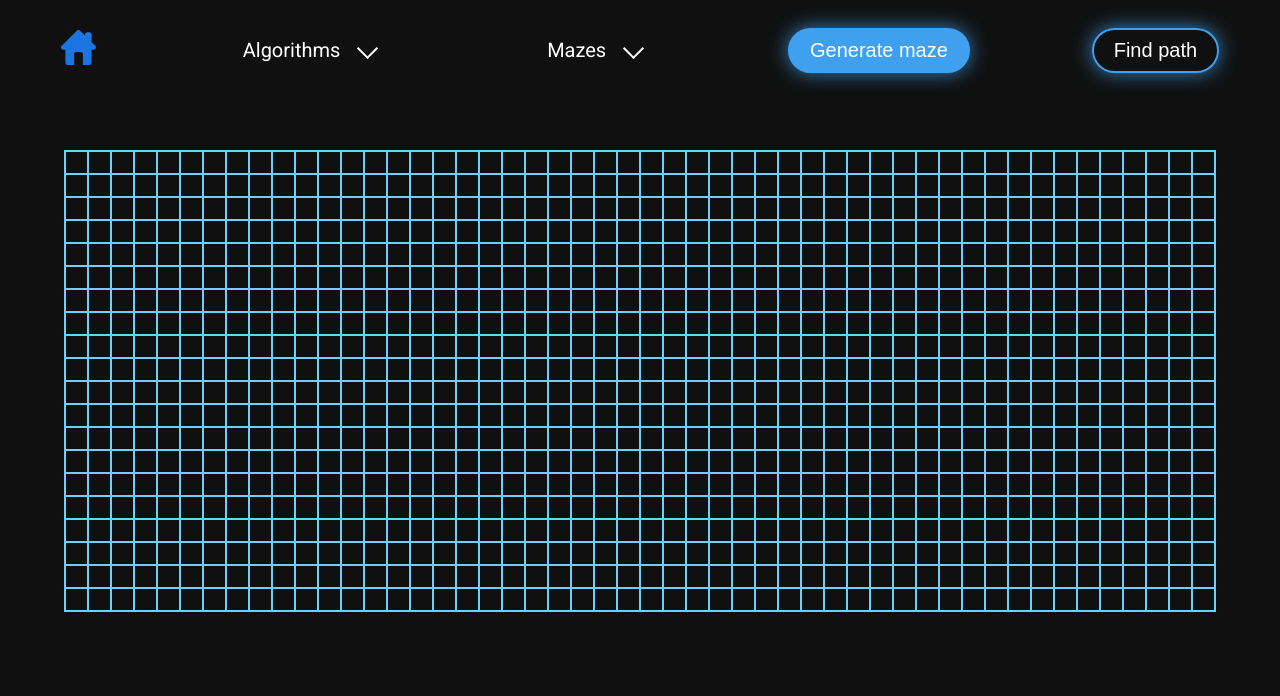
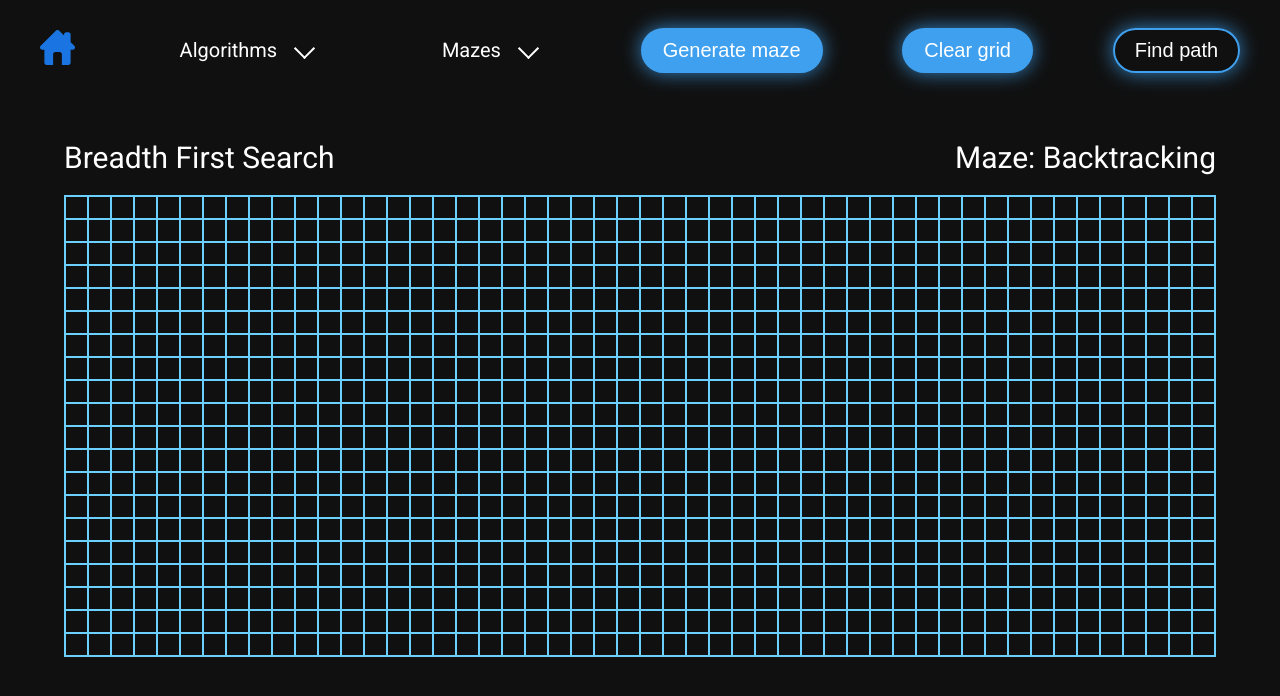
Before and after one commit to puzika/AlgoVis, a React (Vite) app: page /pathfinding in a window 1280 px wide. Shown: the top 696 px of the page. Built offline with nearby package versions, Linux system fonts and the light colour scheme.

Commit message:
added data-bar and clearing grid

```diff
--- /dev/null
+++ b/src/components/data-bar/data-bar.component.jsx
@@ -0,0 +1,10 @@
+import * as S from './data-bar.styles';
+
+export default function DataBar({algorithm, extraInfo}) {
+   return (
+      <S.DataBar>
+         <p>{algorithm}</p>
+         <p>{extraInfo}</p>
+      </S.DataBar>
+   )
+}
--- a/src/components/sort-data-bar/sort-data-bar.styles.jsx
+++ b/src/components/data-bar/data-bar.styles.jsx
@@ -1,6 +1,6 @@
 import styled from "styled-components";
 
-export const SortDataBar = styled.div`
+export const DataBar = styled.div`
    display: flex;
    align-items: center;
    justify-content: space-between;
--- a/src/components/pathfinding-grid/pathfinding-grid.component.jsx
+++ b/src/components/pathfinding-grid/pathfinding-grid.component.jsx
@@ -1,16 +1,16 @@
 import * as S from './pathfinding-grid.styles';
-import { gridWidth, gridHeight } from '../../routes/pathfinding/pathfinding-algorithms';
+import { gridWidth } from '../../routes/pathfinding/pathfinding-algorithms';
 
-export default function Grid() {
-   const cells = [];
-
-   for (let i = 0; i < gridWidth * gridHeight; i++) cells.push(i);
+export default function Grid({grid, refs}) {
+   const [rows, cols] = [grid.length, grid[0].length];
 
    return (
       <S.Grid $width={gridWidth} >
          {
-            cells.map((i) => (
-               <S.GridCell key={i}></S.GridCell>
+            grid.map((row, i) => (
+               row.map((_, j) => (
+                  <S.GridCell ref={element => refs.current[j + i * cols] = element} key={j + i * cols}></S.GridCell>
+               ))
             ))
          }
       </S.Grid>
--- a/src/components/pathfinding-grid/pathfinding-grid.styles.jsx
+++ b/src/components/pathfinding-grid/pathfinding-grid.styles.jsx
@@ -2,8 +2,6 @@ import styled from "styled-components";
 import * as svar from '../../variables.styles';
 
 export const Grid = styled.div`
-   margin: 5rem auto;
-   width: 90%;
    display: grid;
    grid-template-columns: repeat(${({$width}) => $width}, 1fr);
    border: .1rem solid ${svar.colorPrimaryLighter};
--- a/src/components/sort-data-bar/sort-data-bar.component.jsx
+++ /dev/null
@@ -1,10 +0,0 @@
-import * as S from './sort-data-bar.styles';
-
-export default function SortDataBar({size, algorithm}) {
-   return (
-      <S.SortDataBar>
-         <p>{algorithm}</p>
-         <p>Size: {size}</p>
-      </S.SortDataBar>
-   )
-}
--- a/src/routes/pathfinding/pathfinding-algorithm-names.js
+++ b/src/routes/pathfinding/pathfinding-algorithm-names.js
@@ -6,5 +6,4 @@ export const algNamesPathfinding = {
 export const algNamesMaze = {
    backtracking: 'Backtracking',
    huntandkill: 'Hunt and Kill',
-   recursivedivision: 'Recursive Division',
 }
--- a/src/routes/pathfinding/pathfinding-algorithms.jsx
+++ b/src/routes/pathfinding/pathfinding-algorithms.jsx
@@ -1,5 +1,21 @@
 export const gridWidth = 50;
 export const gridHeight = 20;
+
+export function generateEmptyGrid() {
+   const grid = [];
+
+   for (let i = 0; i < gridHeight; i++) {
+      const row = [];
+
+      for (let j = 0; j < gridWidth; j++) {
+         row.push('');
+      }
+
+      grid.push(row);
+   }
+
+   return grid;
+}
 
 function backtracking() {
 
--- a/src/routes/pathfinding/pathfinding.component.jsx
+++ b/src/routes/pathfinding/pathfinding.component.jsx
@@ -1,13 +1,27 @@
-import { algNamesPathfinding, algNamesMaze } from "./pathfinding-algorithm-names";
+import { useContext, useState, useRef } from 'react';
+import { PathfindingContext } from '../../contexts/pathfinding';
 import Toolbar from '../../components/toolbar/toolbar.component';
 import Button, { ButtonTypes } from '../../components/button/button.component';
 import Dropdown from '../../components/dropdown/dropdown.component';
 import DropdownItem from '../../components/dropdown-item/dropdown-item.component';
 import Grid from "../../components/pathfinding-grid/pathfinding-grid.component";
+import DataBar from "../../components/data-bar/data-bar.component";
+import { algNamesPathfinding, algNamesMaze } from "./pathfinding-algorithm-names";
+import { generateEmptyGrid } from './pathfinding-algorithms';
+import * as S from './pathfinding.styles';
 
 export default function Pathfinding() {
+   const {mazeAlgorithm, pathfindingAlgorithm, setMazeAlgorithm, setPathfindingAlgorithm} = useContext(PathfindingContext);
+   const [grid, setGrid] = useState(generateEmptyGrid());
+   const cellRefs = useRef([]);
+
    function handleGenerate() {
 
+   }
+
+   function handleClearGrid() {
+      const emptyGrid = generateEmptyGrid();
+      setGrid(emptyGrid);
    }
 
    function handleFindPath() {
@@ -20,21 +34,25 @@ export default function Pathfinding() {
             <Dropdown name={'Algorithms'}>
                {
                   Object.values(algNamesPathfinding).map(alg => (
-                     <DropdownItem clickHandler={() => {}} key={alg} name={alg} />
+                     <DropdownItem clickHandler={() => setPathfindingAlgorithm(alg)} key={alg} name={alg} />
                   ))
                }
             </Dropdown>
             <Dropdown name={'Mazes'}>
                {
                   Object.values(algNamesMaze).map(alg => (
-                     <DropdownItem clickHandler={() => {}} key={alg} name={alg} />
+                     <DropdownItem clickHandler={() => setMazeAlgorithm(alg)} key={alg} name={alg} />
                   ))
                }
             </Dropdown>
             <Button clickHandler={handleGenerate} name={'Generate maze'} styleType={ButtonTypes.filled} />
+            <Button clickHandler={handleClearGrid} name={'Clear grid'} styleType={ButtonTypes.filled} />
             <Button clickHandler={handleFindPath} name={'Find path'} styleType={ButtonTypes.transparent} />
          </Toolbar>
-         <Grid />
+         <S.AppContainer>
+            <DataBar algorithm={pathfindingAlgorithm} extraInfo={`Maze: ${mazeAlgorithm}`} />
+            <Grid refs={cellRefs} grid={grid} />
+         </S.AppContainer>
       </>
    )
 }
--- /dev/null
+++ b/src/routes/pathfinding/pathfinding.styles.jsx
@@ -0,0 +1,6 @@
+import styled from "styled-components";
+
+export const AppContainer = styled.div`
+   margin: 2rem auto;
+   width: 90%;
+`;
--- a/src/routes/sorting/sorting.component.jsx
+++ b/src/routes/sorting/sorting.component.jsx
@@ -5,7 +5,7 @@ import Button, { ButtonTypes } from '../../components/button/button.component';
 import Dropdown from '../../components/dropdown/dropdown.component';
 import DropdownItem from '../../components/dropdown-item/dropdown-item.component';
 import RangeSlider from '../../components/range-slider/range-slider.component';
-import SortDataBar from '../../components/sort-data-bar/sort-data-bar.component';
+import DataBar from '../../components/data-bar/data-bar.component';
 import SortArrayContainer from '../../components/sort-array-container/sort-array-container.component';
 import { algNamesSort } from './sorting-algorithm-names';
 import { generateRandomArray, sortAlgorithms } from './sorting-algorithms';
@@ -52,7 +52,7 @@ export default function Sorting() {
             <Button clickHandler={handleSort} name={'Sort'} styleType={ButtonTypes.transparent} />
          </Toolbar>
          <S.AppContainer>
-            <SortDataBar algorithm={algorithm} size={size} />
+            <DataBar algorithm={algorithm} extraInfo={`Size: ${size}`} />
             <SortArrayContainer refs={barRefs} array={array} />
          </S.AppContainer>
       </>
```
